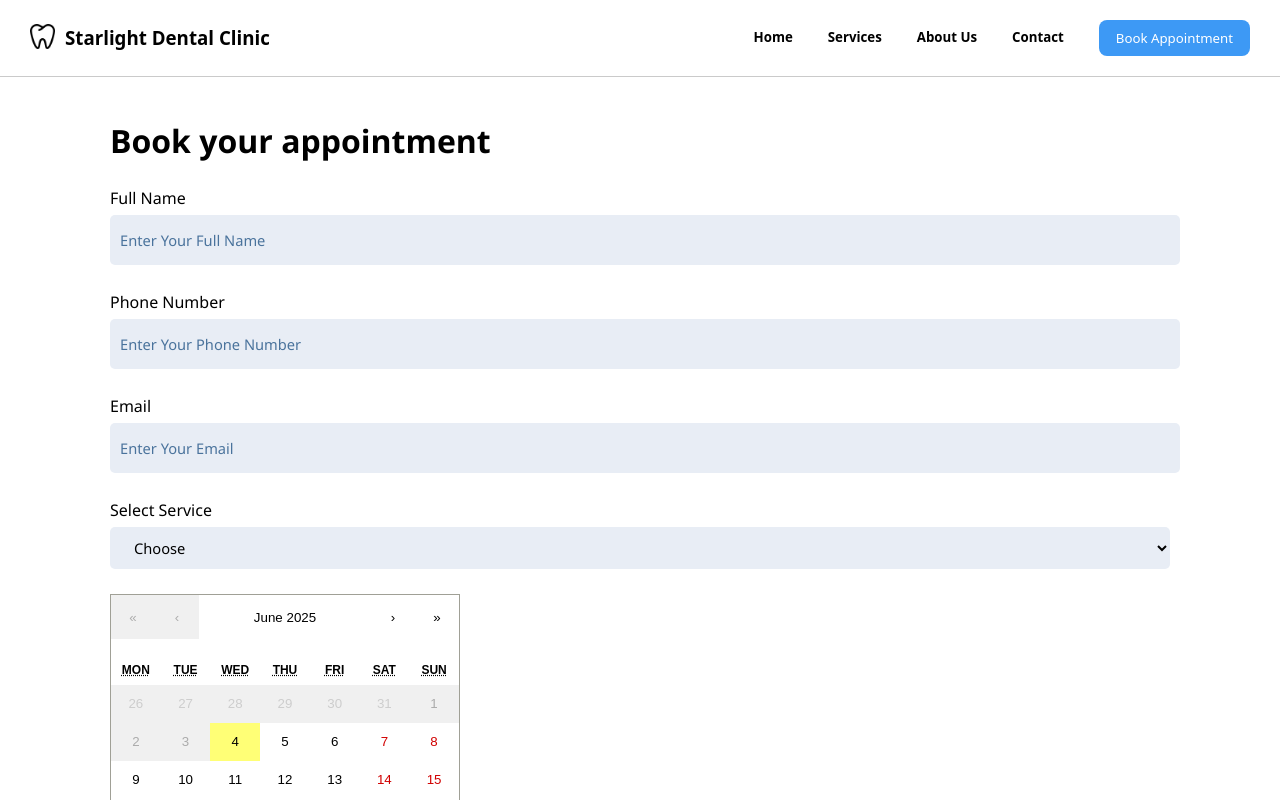
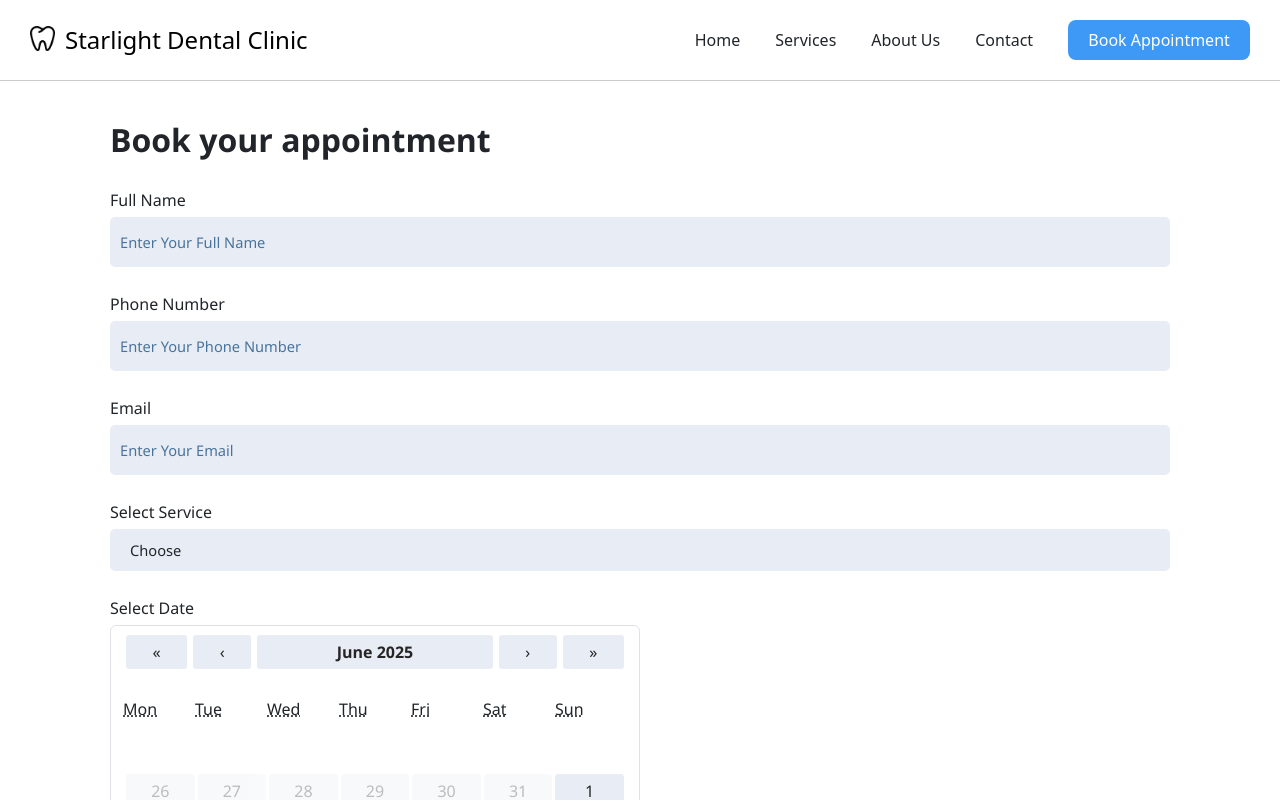
Before and after one commit to arohao/SEG3125-Service-Site, a React (Vite) app in the folder vite-service-site/: page /booking in a window 1280 px wide. Shown: the top 800 px of the page. Built offline with nearby package versions, Linux system fonts and the light colour scheme.

Commit message:
Finish booking page

```diff
--- a/vite-service-site/index.html
+++ b/vite-service-site/index.html
@@ -3,6 +3,7 @@
   <head>
     <meta charset="UTF-8" />
     <link rel="icon" type="image/svg+xml" href="./src/assets/logo.png" />
+    <link href="https://cdn.jsdelivr.net/npm/bootstrap@5.3.6/dist/css/bootstrap.min.css" rel="stylesheet" integrity="sha384-4Q6Gf2aSP4eDXB8Miphtr37CMZZQ5oXLH2yaXMJ2w8e2ZtHTl7GptT4jmndRuHDT" crossorigin="anonymous">
     <meta name="viewport" content="width=device-width, initial-scale=1.0" />
     <title>Starlight Dental Clinic</title>
   </head>
--- a/vite-service-site/src/App.jsx
+++ b/vite-service-site/src/App.jsx
@@ -2,6 +2,7 @@ import './styles/App.css'
 import { BrowserRouter, Routes, Route } from 'react-router-dom';
 import Home from './pages/Home';
 import Booking from './pages/Booking';
+import BookingSuccess from './pages/BookingSuccess';
 
 import Nav from './components/Nav';
 
@@ -12,6 +13,7 @@ function App() {
       <Routes>
         <Route path="/" element={<Home />} />
         <Route path="/booking" element={<Booking/>}/>
+        <Route path="/booking-success" element={<BookingSuccess/>}/>
       </Routes>
     </BrowserRouter>
   )
--- a/vite-service-site/src/components/Nav.jsx
+++ b/vite-service-site/src/components/Nav.jsx
@@ -1,5 +1,5 @@
 import { Link } from 'react-router-dom';
-import '../styles/App.css';
+import '../styles/components.css';
 import logo from '../assets/logo.png';
 
 function Nav() {
@@ -7,18 +7,18 @@ function Nav() {
     <nav>
       <Link className='logo-group' to='/'>
         <img src={logo} className='logo' alt='logo' />
-        <h3>Starlight Dental Clinic</h3>
+        <h4>Starlight Dental Clinic</h4>
       </Link>
       <div className='links-group'>
-        <h5>Home</h5>
-        <h5>Services</h5>
-        <h5>About Us</h5>
-        <h5>Contact</h5>
-        <h5>
+        <h6>Home</h6>
+        <h6>Services</h6>
+        <h6>About Us</h6>
+        <h6>Contact</h6>
+        <h6>
           <Link to='/booking'>
             <button>Book Appointment</button>
           </Link>
-        </h5>
+        </h6>
       </div>
     </nav>
   );
--- a/vite-service-site/src/pages/Booking.jsx
+++ b/vite-service-site/src/pages/Booking.jsx
@@ -1,34 +1,47 @@
-import Calendar from 'react-calendar'
-import 'react-calendar/dist/Calendar.css';
+import Calendar from 'react-calendar';
+import {useNavigate} from 'react-router-dom';
+import '../styles/calendar.css';
 
 function Booking() {
+
+  const navigate = useNavigate();
+
+  const handleSubmit = (e) => {
+    e.preventDefault();
+    navigate('/booking-success');
+  };
+
   return (
     <main>
       <h1>Book your appointment</h1>
-      <form className='booking-form'>
+      <form className='booking-form needs-validation' action="/booking-success" method="post" onSubmit={handleSubmit}>
         <div>
-          <label for='name'>Full Name</label>
-          <input id='name' type='text' placeholder="Enter Your Full Name"/>
+          <label htmlFor='name'>Full Name</label>
+          <input id='name' type='text' placeholder="Enter Your Full Name" className='form-control' required/>
         </div>
         <div>
-          <label for='phone-number'>Phone Number</label>
-          <input id='phone-number' type='text' placeholder="Enter Your Phone Number"/>
+          <label htmlFor='phone-number'>Phone Number</label>
+          <input id='phone-number' type='text' placeholder="Enter Your Phone Number" className='form-control' required/>
         </div>
         <div>
-          <label for='email'>Email</label>
-          <input id='email' type='text' placeholder="Enter Your Email"/>
+          <label htmlFor='email'>Email</label>
+          <input id='email' type='text' placeholder="Enter Your Email" className='form-control' required/>
         </div>
         <div>
-          <label for='service'>Select Service</label>
-          <select id='service' type='' placeholder="Choose">
-            <option disabled selected>Choose</option>
+          <label htmlFor='service'>Select Service</label>
+          <select id='service' type='' placeholder="Choose" className='form-control' required defaultValue='Choose'>
+            <option disabled>Choose</option>
             <option>Dental Cleaning</option>
             <option>Initial Exam</option>
             <option>Teeth Removal</option>
           </select>
         </div>
         <div>
-          <Calendar minDate={new Date()}/>
+          <label htmlFor='react-calendar'>Select Date</label>
+          <Calendar minDate={new Date()} className='calendar-button form-control'/>
+        </div>
+        <div>
+          <input type='submit' className='submit'/>
         </div>
       </form>
     </main>
--- /dev/null
+++ b/vite-service-site/src/pages/BookingSuccess.jsx
@@ -0,0 +1,13 @@
+import {Link} from 'react-router-dom';
+
+function BookingSuccess() {
+  return (
+    <main className='d-flex flex-column align-items-center'>
+    <h1 className='display-1'>Success!</h1>
+    <p className='display-6'>We have received your information!</p>
+    <Link to='/'>Home</Link>
+    </main>
+  );
+}
+
+export default BookingSuccess;
--- a/vite-service-site/src/styles/App.css
+++ b/vite-service-site/src/styles/App.css
@@ -4,44 +4,6 @@
 
 .logo {
   height: 25px;
-}
-
-nav {
-  display: flex;
-  justify-content: space-between;
-  align-items: center;
-  margin: -10px -10px;
-  padding: 20px 30px;
-  border-bottom: solid rgb(202, 202, 202) 1px;
-
-  & h3, h5 {
-    margin: 0;
-    display: inline-block;
-  }
-
-  & .logo-group {
-    display: flex;
-    gap: 10px;
-  }
-
-  & .links-group {
-    display: flex;
-    gap: 35px;
-    align-items: center;
-  }
-
-  & button {
-    color: white;
-    border-radius: 8px;
-    border: 1px solid transparent;
-    padding: 0.6em 1.2em;
-    font-size: 1em;
-    font-weight: 500;
-    font-family: inherit;
-    background-color: #3D99F5;
-    cursor: pointer;
-    transition: border-color 0.25s;
-  }
 }
 
 main {
@@ -64,6 +26,7 @@ h1 {
 
 .booking-form {
   width: 100%;
+  padding: 20px 0;
 
   & label {
     display: block;
@@ -77,7 +40,7 @@ h1 {
 
   & input {
     width: 100%;
-    height: 30px;
+    height: 50px;
     padding: 10px 0;
     padding-left: 10px;
     background-color: #E8EDF5;
@@ -85,7 +48,6 @@ h1 {
     border-radius: 5px;
     font-family: inherit;
     font-size: 11pt;
-    margin-bottom: 25px;
   }
 
   & select {
@@ -100,4 +62,22 @@ h1 {
     font-size: 11pt;
     margin-bottom: 25px;
   }
+
+  & div {
+    margin-bottom: 25px;
+  }
+
+  & .submit {
+     color: white;
+    border-radius: 8px;
+    border: 1px solid transparent;
+    padding: 0.6em 1.2em;
+    font-size: 1em;
+    font-weight: 500;
+    font-family: inherit;
+    background-color: #3D99F5;
+    cursor: pointer;
+    transition: border-color 0.25s;
+  }
+
 }
--- /dev/null
+++ b/vite-service-site/src/styles/calendar.css
@@ -0,0 +1,71 @@
+.react-calendar {
+    width: 50%;
+}
+
+.react-calendar__navigation {
+  display: flex;
+
+  .react-calendar__navigation__label {
+    font-weight: bold;
+  }
+
+  .react-calendar__navigation__arrow {
+    flex-grow: 0.333;
+  }
+}
+
+.react-candar__month-view__weekdays {
+  text-align: center;
+}
+
+.booking-form button {
+  margin: 3px;
+  background-color: #E8EDF5;
+  border: 0;
+  border-radius: 3px;
+  color: #252525;
+  padding: 5px 0;
+
+  &:hover {
+    background-color: #3D99F5;
+    color: white;
+  }
+
+  &:active {
+    background-color: #97c7f8;
+    color: white;
+  }
+}
+
+.react-calendar__month-view__days {
+  display: grid !important;
+  grid-template-columns: 14.2% 14.2% 14.2% 14.2% 14.2% 14.2% 14.2%;
+
+  .react-calendar__tile {
+    max-width: initial !important;
+  }
+}
+
+.react-calendar__month-view__days__day--neighboringMonth {
+  opacity: 0.3;
+}
+
+.react-calendar__tile--range {
+  background-color: #3D99F5 !important;
+  box-shadow: 0 0 2px 0.2px #97c7f8;
+  color: white !important;
+}
+
+.react-calendar__year-view__months,
+.react-calendar__decade-view__years {
+  display: grid !important;
+  grid-template-columns: 20% 20% 20% 20% 20%;
+
+  &.react-calendar__year-view__months {
+    grid-template-columns: 33.3% 33.3% 33.3%;
+  }
+
+  .react-calendar__tile {
+    max-width: initial !important;
+  }
+}
--- /dev/null
+++ b/vite-service-site/src/styles/components.css
@@ -0,0 +1,37 @@
+nav {
+  display: flex;
+  justify-content: space-between;
+  align-items: center;
+  margin: -10px -10px;
+  padding: 20px 30px;
+  border-bottom: solid rgb(202, 202, 202) 1px;
+
+  & h4, h6 {
+    margin: 0;
+    display: inline-block;
+  }
+
+  & .logo-group {
+    display: flex;
+    gap: 10px;
+  }
+
+  & .links-group {
+    display: flex;
+    gap: 35px;
+    align-items: center;
+  }
+
+  & button {
+    color: white;
+    border-radius: 8px;
+    border: 1px solid transparent;
+    padding: 0.6em 1.2em;
+    font-size: 1em;
+    font-weight: 500;
+    font-family: inherit;
+    background-color: #3D99F5;
+    cursor: pointer;
+    transition: border-color 0.25s;
+  }
+}
--- a/vite-service-site/src/styles/index.css
+++ b/vite-service-site/src/styles/index.css
@@ -20,6 +20,19 @@ h1 {
   font-size: 3.2em;
 }
 
+button {
+    color: white;
+    border-radius: 8px;
+    border: 1px solid transparent;
+    padding: 0.6em 1.2em;
+    font-size: 1em;
+    font-weight: 500;
+    font-family: inherit;
+    background-color: #3D99F5;
+    cursor: pointer;
+    transition: border-color 0.25s;
+  }
+
 button:hover {
   border-color: #646cff;
 }
```
